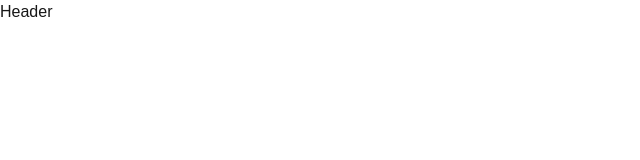
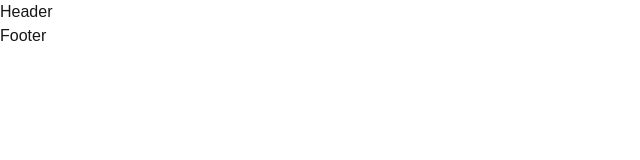
Before and after one commit to iamxenon404/Demmiz, a Next.js app in the folder frontend/: page / in a window 1280 px wide. Shown: the top 160 px of the page, without its empty margins (0-640 px from the left). Built offline with nearby package versions, Linux system fonts and the light colour scheme.

Commit message:
imported footer in Layouts.tsx

```diff
--- a/frontend/app/layout.tsx
+++ b/frontend/app/layout.tsx
@@ -2,6 +2,7 @@ import type { Metadata } from "next";
 import { Geist, Geist_Mono } from "next/font/google";
 import "./globals.css";
 import Header from "./component/Header";
+import Footer from "./component/Footer";
 
 const geistSans = Geist({
   variable: "--font-geist-sans",
@@ -26,6 +27,7 @@ export default function RootLayout({
   return (
     <>
     <Header />
+    <Footer />
     </>
   );
 }
```
